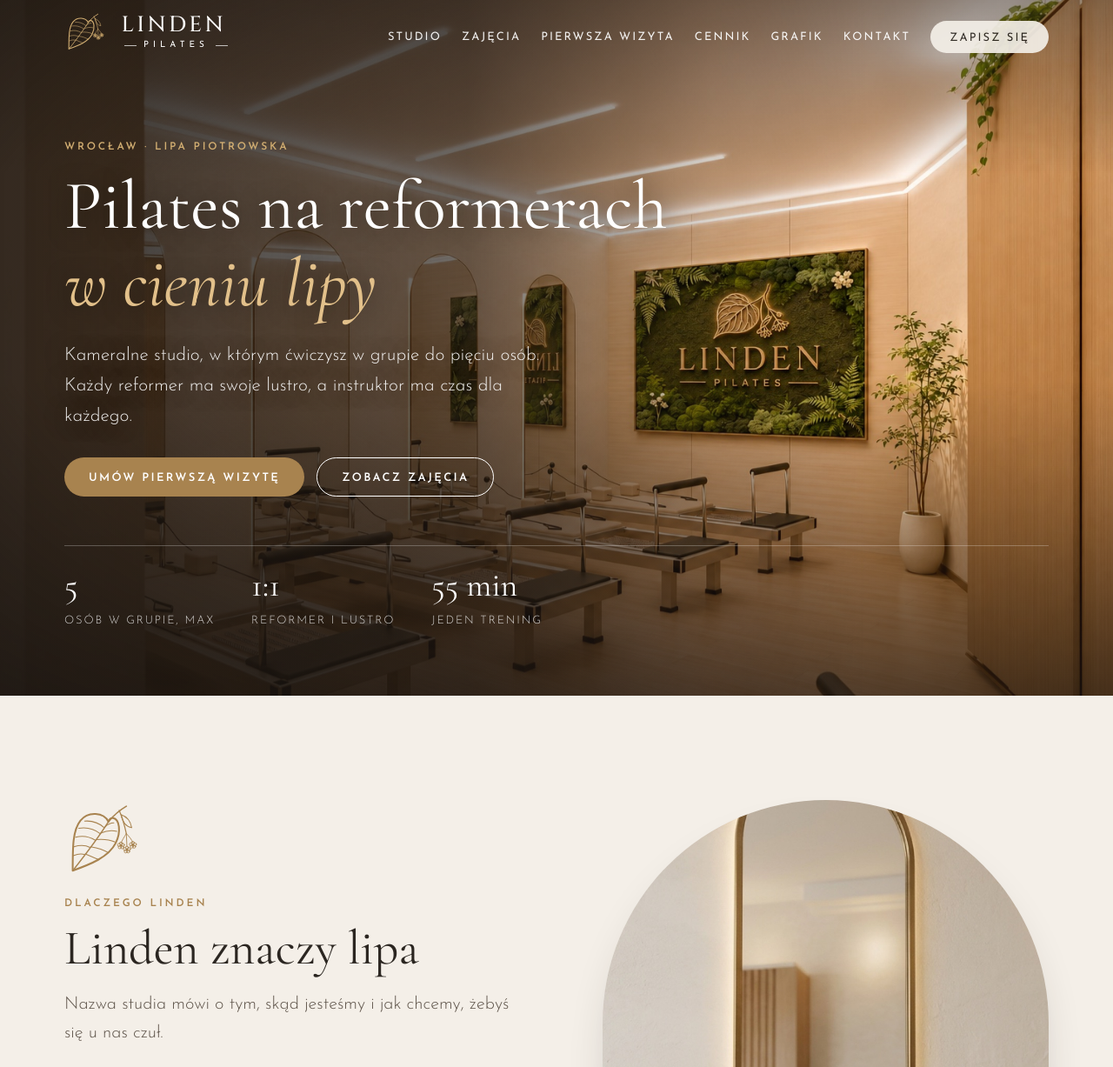
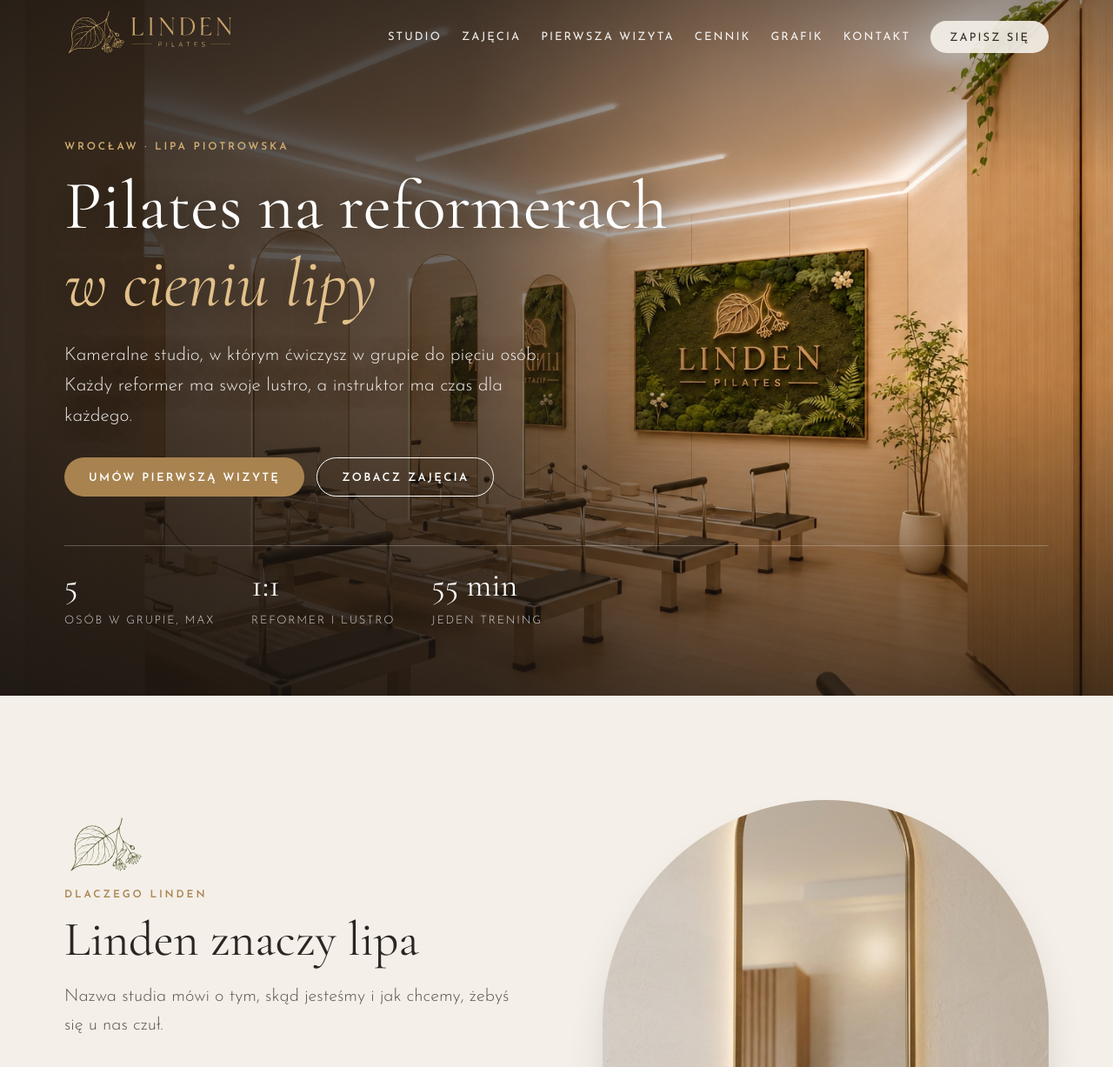
Before and after one commit to kamiluchnasttkd123max/linden-pilates-podglad, a plain HTML site: page index.html in a window 1280 px wide. Shown: the top 1227 px of the page at 87% size. Drawn offline with nearby package versions, Linux system fonts and the light colour scheme.

Commit message:
Podgląd: logo 1:1 z oryginału
Co-Authored-By: Claude Opus 5.5 <noreply@anthropic.com>

```diff
--- a/index.html
+++ b/index.html
@@ -66,6 +66,12 @@ section{padding:120px 0}
 .nav.solid .brand,.nav.open .brand{color:var(--ink)}
 .nav.solid .brand .mk,.nav.open .brand .mk{color:var(--brass)}
 .nav .logo{text-decoration:none}
+.brand .lg{height:58px;width:auto;display:block}
+.brand .lg-d{display:none}.nav.solid .brand .lg-l,.nav.open .brand .lg-l{display:none}.nav.solid .brand .lg-d,.nav.open .brand .lg-d{display:block}
+footer .brand .lg{height:70px}
+.manifest .mk{width:150px;margin-bottom:10px}
+@media (max-width:560px){.brand .lg{height:44px}}
+
 .nav.solid{background:rgba(251,248,243,.94);backdrop-filter:blur(10px);box-shadow:0 1px 0 var(--line)}
 .nav ul{display:flex;gap:clamp(14px,1.8vw,28px);white-space:nowrap;list-style:none;margin:0;padding:0;align-items:center}
 .nav ul a{text-decoration:none;font:400 13px/1 var(--sans);letter-spacing:.16em;text-transform:uppercase;color:#fff;opacity:.92}
@@ -266,19 +272,7 @@ footer a{text-decoration:none}footer a:hover{color:var(--brass-light)}
 
 <header class="nav" id="nav">
   <div class="wrap">
-    <a href="#top" class="logo" aria-label="LINDEN PILATES – strona główna"><span class="brand"><svg aria-hidden="true" class="mk" xmlns="http://www.w3.org/2000/svg" viewBox="0 0 140 124" fill="none" stroke="currentColor" stroke-linecap="round" stroke-linejoin="round">
-<path stroke-width="3" d="M74 32 C66 16 40 14 27 30 C14 46 14 74 14 114 C42 104 74 92 86 68 C96 48 92 28 82 26 C78 25 75 28 74 32 Z"/>
-<path stroke-width="2.2" d="M74 32 C60 54 38 84 15 113"/>
-<g stroke-width="1.5">
-<path d="M67 42 C58 34 46 30 34 31"/><path d="M60 52 C50 44 37 41 24 43"/><path d="M52 63 C42 57 30 55 19 58"/><path d="M43 75 C35 71 26 71 16 74"/><path d="M34 87 C28 85 22 86 15 89"/>
-<path d="M68 41 C73 36 78 34 83 34"/><path d="M61 51 C70 47 80 46 88 48"/><path d="M53 62 C64 61 76 62 85 66"/><path d="M44 74 C56 76 66 79 74 84"/><path d="M35 86 C44 90 52 93 58 96"/>
-</g>
-<path stroke-width="2.4" d="M74 32 C82 22 92 13 104 6"/>
-<path stroke-width="1.8" d="M92 13 C98 26 101 38 104 52"/>
-<path stroke-width="1.5" d="M95 20 C104 23 111 31 113 42 C104 41 98 34 95 20 Z"/>
-<g stroke-width="1.3"><path d="M104 52 C100 58 97 63 95 68"/><path d="M104 52 C109 57 113 62 115 67"/><path d="M104 52 L105 74"/></g>
-<g stroke-width="1.2"><circle cx="95.00" cy="68.60" r="2.6"/><circle cx="98.23" cy="70.95" r="2.6"/><circle cx="97.00" cy="74.75" r="2.6"/><circle cx="93.00" cy="74.75" r="2.6"/><circle cx="91.77" cy="70.95" r="2.6"/><circle cx="95" cy="72" r="1.3" fill="currentColor"/><circle cx="115.00" cy="67.60" r="2.6"/><circle cx="118.23" cy="69.95" r="2.6"/><circle cx="117.00" cy="73.75" r="2.6"/><circle cx="113.00" cy="73.75" r="2.6"/><circle cx="111.77" cy="69.95" r="2.6"/><circle cx="115" cy="71" r="1.3" fill="currentColor"/><circle cx="105.00" cy="75.60" r="2.6"/><circle cx="108.23" cy="77.95" r="2.6"/><circle cx="107.00" cy="81.75" r="2.6"/><circle cx="103.00" cy="81.75" r="2.6"/><circle cx="101.77" cy="77.95" r="2.6"/><circle cx="105" cy="79" r="1.3" fill="currentColor"/></g>
-</svg><span class="wm"><b>LINDEN</b><small>Pilates</small></span></span></a>
+    <a href="#top" class="logo" aria-label="LINDEN PILATES – strona główna"><span class="brand"><img class="lg lg-l" src="img/linden-pilates_poziome_zloty.svg" alt="LINDEN PILATES"><img class="lg lg-d" src="img/linden-pilates_poziome_zielony.svg" alt="LINDEN PILATES"></span></a>
     <nav aria-label="Menu główne">
       <ul id="menu">
         <li><a href="#studio">Studio</a></li>
@@ -319,19 +313,7 @@ footer a{text-decoration:none}footer a:hover{color:var(--brass-light)}
 <section class="manifest" id="o-nas">
   <div class="wrap grid">
     <div class="rv">
-      <svg aria-hidden="true" class="mk" xmlns="http://www.w3.org/2000/svg" viewBox="0 0 140 124" fill="none" stroke="currentColor" stroke-linecap="round" stroke-linejoin="round">
-<path stroke-width="3" d="M74 32 C66 16 40 14 27 30 C14 46 14 74 14 114 C42 104 74 92 86 68 C96 48 92 28 82 26 C78 25 75 28 74 32 Z"/>
-<path stroke-width="2.2" d="M74 32 C60 54 38 84 15 113"/>
-<g stroke-width="1.5">
-<path d="M67 42 C58 34 46 30 34 31"/><path d="M60 52 C50 44 37 41 24 43"/><path d="M52 63 C42 57 30 55 19 58"/><path d="M43 75 C35 71 26 71 16 74"/><path d="M34 87 C28 85 22 86 15 89"/>
-<path d="M68 41 C73 36 78 34 83 34"/><path d="M61 51 C70 47 80 46 88 48"/><path d="M53 62 C64 61 76 62 85 66"/><path d="M44 74 C56 76 66 79 74 84"/><path d="M35 86 C44 90 52 93 58 96"/>
-</g>
-<path stroke-width="2.4" d="M74 32 C82 22 92 13 104 6"/>
-<path stroke-width="1.8" d="M92 13 C98 26 101 38 104 52"/>
-<path stroke-width="1.5" d="M95 20 C104 23 111 31 113 42 C104 41 98 34 95 20 Z"/>
-<g stroke-width="1.3"><path d="M104 52 C100 58 97 63 95 68"/><path d="M104 52 C109 57 113 62 115 67"/><path d="M104 52 L105 74"/></g>
-<g stroke-width="1.2"><circle cx="95.00" cy="68.60" r="2.6"/><circle cx="98.23" cy="70.95" r="2.6"/><circle cx="97.00" cy="74.75" r="2.6"/><circle cx="93.00" cy="74.75" r="2.6"/><circle cx="91.77" cy="70.95" r="2.6"/><circle cx="95" cy="72" r="1.3" fill="currentColor"/><circle cx="115.00" cy="67.60" r="2.6"/><circle cx="118.23" cy="69.95" r="2.6"/><circle cx="117.00" cy="73.75" r="2.6"/><circle cx="113.00" cy="73.75" r="2.6"/><circle cx="111.77" cy="69.95" r="2.6"/><circle cx="115" cy="71" r="1.3" fill="currentColor"/><circle cx="105.00" cy="75.60" r="2.6"/><circle cx="108.23" cy="77.95" r="2.6"/><circle cx="107.00" cy="81.75" r="2.6"/><circle cx="103.00" cy="81.75" r="2.6"/><circle cx="101.77" cy="77.95" r="2.6"/><circle cx="105" cy="79" r="1.3" fill="currentColor"/></g>
-</svg>
+      <img class="mk" src="img/linden-pilates_znak_kolor.svg" alt="">
       <div class="eyebrow">Dlaczego LINDEN</div>
       <h2>Linden znaczy lipa</h2>
       <p class="lead">Nazwa studia mówi o tym, skąd jesteśmy i jak chcemy, żebyś się u nas czuł.</p>
@@ -497,19 +479,7 @@ footer a{text-decoration:none}footer a:hover{color:var(--brass-light)}
 
 <footer>
   <div class="wrap">
-    <span class="brand"><svg aria-hidden="true" class="mk" xmlns="http://www.w3.org/2000/svg" viewBox="0 0 140 124" fill="none" stroke="currentColor" stroke-linecap="round" stroke-linejoin="round">
-<path stroke-width="3" d="M74 32 C66 16 40 14 27 30 C14 46 14 74 14 114 C42 104 74 92 86 68 C96 48 92 28 82 26 C78 25 75 28 74 32 Z"/>
-<path stroke-width="2.2" d="M74 32 C60 54 38 84 15 113"/>
-<g stroke-width="1.5">
-<path d="M67 42 C58 34 46 30 34 31"/><path d="M60 52 C50 44 37 41 24 43"/><path d="M52 63 C42 57 30 55 19 58"/><path d="M43 75 C35 71 26 71 16 74"/><path d="M34 87 C28 85 22 86 15 89"/>
-<path d="M68 41 C73 36 78 34 83 34"/><path d="M61 51 C70 47 80 46 88 48"/><path d="M53 62 C64 61 76 62 85 66"/><path d="M44 74 C56 76 66 79 74 84"/><path d="M35 86 C44 90 52 93 58 96"/>
-</g>
-<path stroke-width="2.4" d="M74 32 C82 22 92 13 104 6"/>
-<path stroke-width="1.8" d="M92 13 C98 26 101 38 104 52"/>
-<path stroke-width="1.5" d="M95 20 C104 23 111 31 113 42 C104 41 98 34 95 20 Z"/>
-<g stroke-width="1.3"><path d="M104 52 C100 58 97 63 95 68"/><path d="M104 52 C109 57 113 62 115 67"/><path d="M104 52 L105 74"/></g>
-<g stroke-width="1.2"><circle cx="95.00" cy="68.60" r="2.6"/><circle cx="98.23" cy="70.95" r="2.6"/><circle cx="97.00" cy="74.75" r="2.6"/><circle cx="93.00" cy="74.75" r="2.6"/><circle cx="91.77" cy="70.95" r="2.6"/><circle cx="95" cy="72" r="1.3" fill="currentColor"/><circle cx="115.00" cy="67.60" r="2.6"/><circle cx="118.23" cy="69.95" r="2.6"/><circle cx="117.00" cy="73.75" r="2.6"/><circle cx="113.00" cy="73.75" r="2.6"/><circle cx="111.77" cy="69.95" r="2.6"/><circle cx="115" cy="71" r="1.3" fill="currentColor"/><circle cx="105.00" cy="75.60" r="2.6"/><circle cx="108.23" cy="77.95" r="2.6"/><circle cx="107.00" cy="81.75" r="2.6"/><circle cx="103.00" cy="81.75" r="2.6"/><circle cx="101.77" cy="77.95" r="2.6"/><circle cx="105" cy="79" r="1.3" fill="currentColor"/></g>
-</svg><span class="wm"><b>LINDEN</b><small>Pilates</small></span></span>
+    <span class="brand"><img class="lg" src="img/linden-pilates_poziome_zloty.svg" alt="LINDEN PILATES"></span>
     <nav><a href="#studio">Studio</a><a href="#zajecia">Zajęcia</a><a href="#cennik">Cennik</a><a href="#grafik">Grafik</a><a href="#faq">FAQ</a><a href="#kontakt">Kontakt</a></nav>
     <div>© <span id="y">2026</span> LINDEN PILATES · Wrocław</div>
   </div>
```
Also changed, not shown: favicon.ico, ikony/apple-touch-icon-180px.png, ikony/favicon-32px.png, ikony/favicon.svg, ikony/podglad-linku-www-1200x630.png, img/linden-pilates_napis_bialy.svg (added), img/linden-pilates_napis_zloty.svg (added), img/linden-pilates_pionowe_zloty.svg (added), img/linden-pilates_poziome_bialy.svg (added), img/linden-pilates_poziome_zielony.svg (added), img/linden-pilates_poziome_zloty.svg (added), img/linden-pilates_znak_kolor.svg (added), img/linden-pilates_znak_zloty.svg (added).
